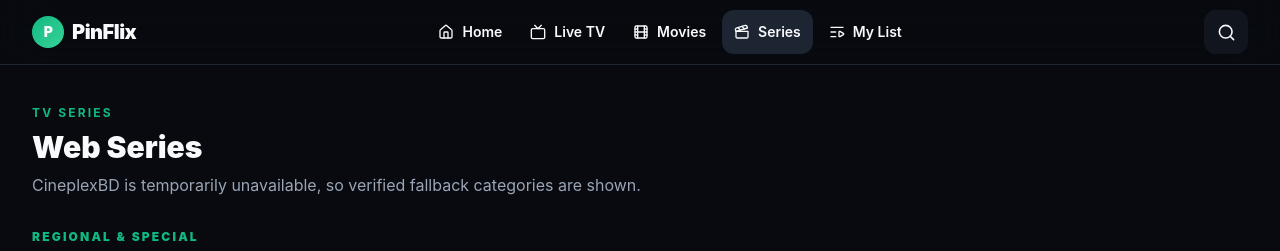
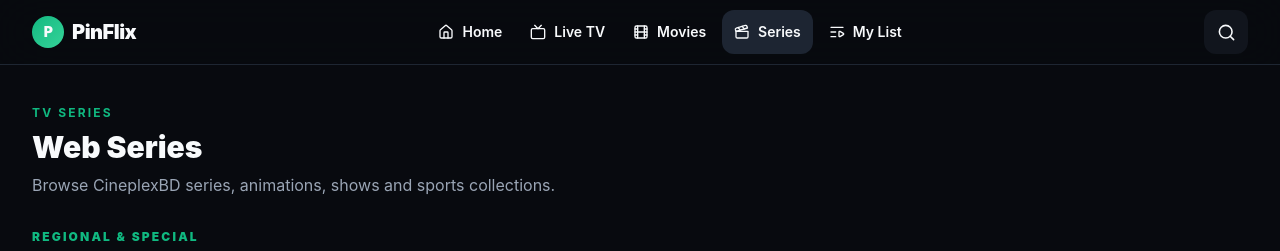
Before and after one commit to omarreact/PinFlix, a Next.js app: page /series in a window 1280 px wide. Shown: the top 251 px of the page. Built offline with nearby package versions, Linux system fonts and the light colour scheme; no server answers.

Commit message:
fix(cineplexbd): remove misleading fallback warning from catalog UI

```diff
--- a/app/series/page.tsx
+++ b/app/series/page.tsx
@@ -25,17 +25,11 @@ export default async function SeriesPage({ searchParams }: { searchParams: Searc
     ? await cineplexbd.getCategoryPage(activeCategory.id, page)
     : null;
 
-  const taxonomy = await cineplexbd.getCineplexTaxonomy();
-
   return <div className="space-y-8">
     <div>
       <p className="text-xs font-bold uppercase tracking-[.18em] text-brand">TV Series</p>
       <h1 className="mt-2 text-3xl font-black">{activeCategory?.label ?? "Series & shows"}</h1>
-      <p className="mt-2 text-muted">
-        {taxonomy.source === "live"
-          ? "Browse CineplexBD series, animations, shows and sports collections."
-          : "CineplexBD is temporarily unavailable, so verified fallback categories are shown."}
-      </p>
+      <p className="mt-2 text-muted">Browse CineplexBD series, animations, shows and sports collections.</p>
     </div>
 
     <CineplexCategoryNav categories={categories} activeId={activeCategory?.id} basePath="/series" />
```
